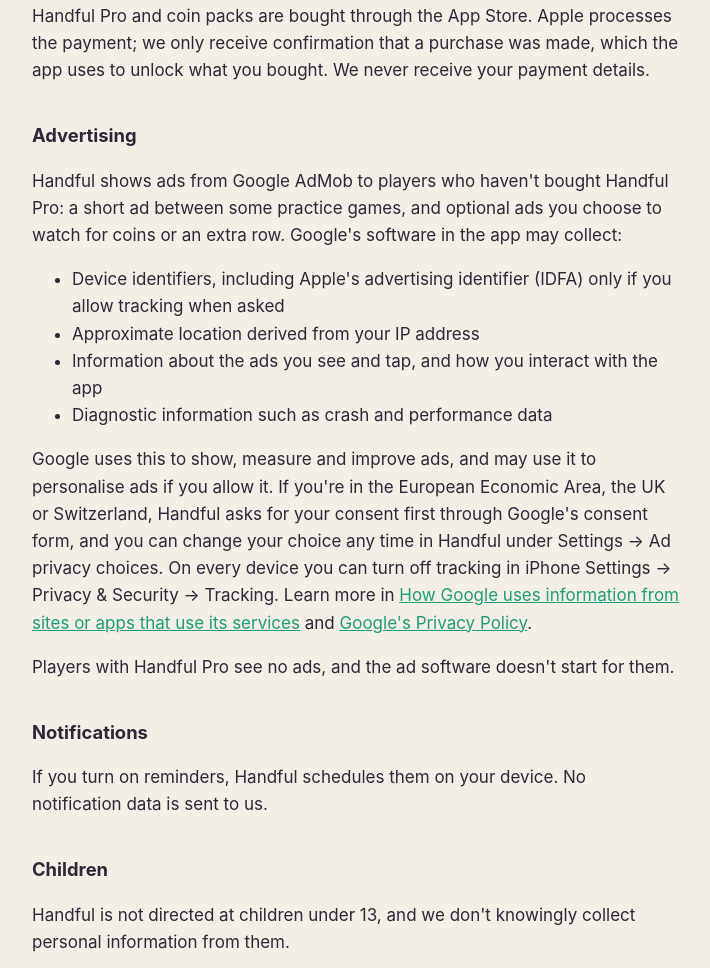
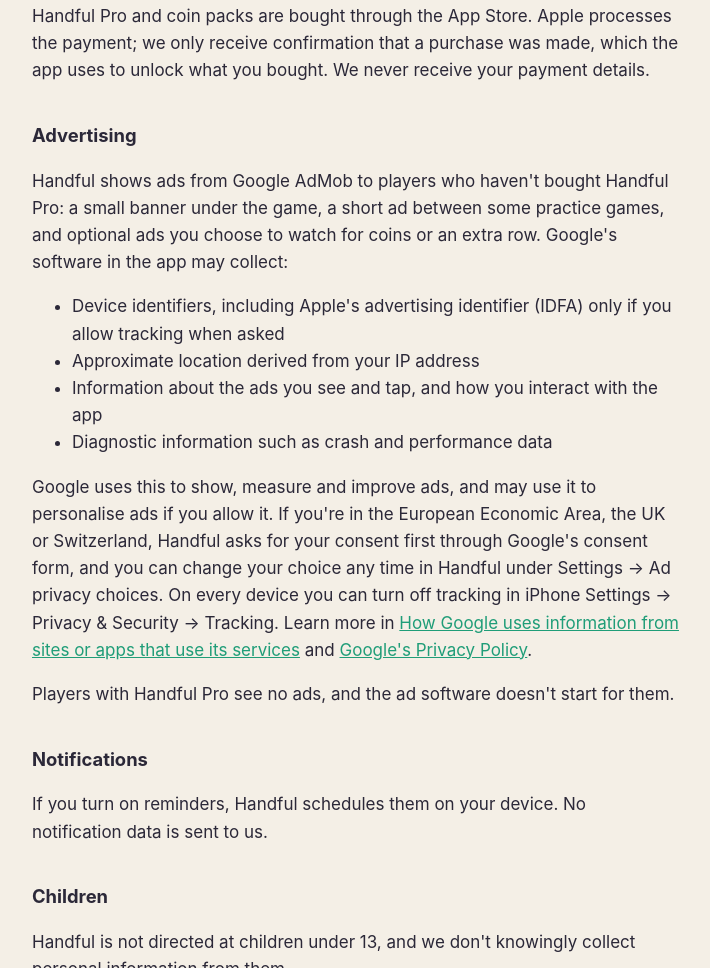
Before and after one commit to Made-By-Two/made-by-two.github.io, a plain HTML site: page handful/privacy/index.html in a window 1280 px wide. Shown: the part 770-1738 px from the top of the page, without its empty margins (284-994 px from the left). Drawn offline with Linux system fonts and the light colour scheme.

Commit message:
Mention the banner ad in Handful's privacy policy
Co-Authored-By: Claude Opus 5.5 <noreply@anthropic.com>

```diff
--- a/handful/privacy/index.html
+++ b/handful/privacy/index.html
@@ -26,7 +26,7 @@
 <p>Handful Pro and coin packs are bought through the App Store. Apple processes the payment; we only receive confirmation that a purchase was made, which the app uses to unlock what you bought. We never receive your payment details.</p>
 
 <h2>Advertising</h2>
-<p>Handful shows ads from Google AdMob to players who haven't bought Handful Pro: a short ad between some practice games, and optional ads you choose to watch for coins or an extra row. Google's software in the app may collect:</p>
+<p>Handful shows ads from Google AdMob to players who haven't bought Handful Pro: a small banner under the game, a short ad between some practice games, and optional ads you choose to watch for coins or an extra row. Google's software in the app may collect:</p>
 <ul>
   <li>Device identifiers, including Apple's advertising identifier (IDFA) only if you allow tracking when asked</li>
   <li>Approximate location derived from your IP address</li>
```
